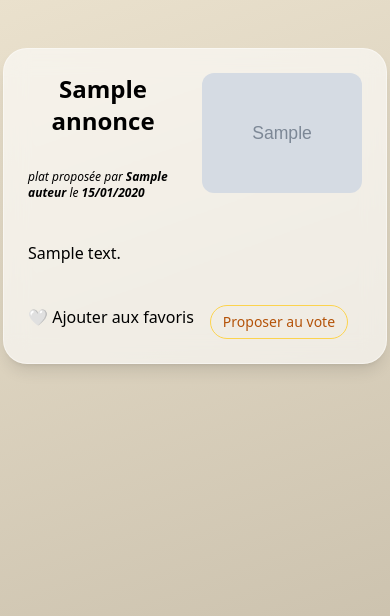
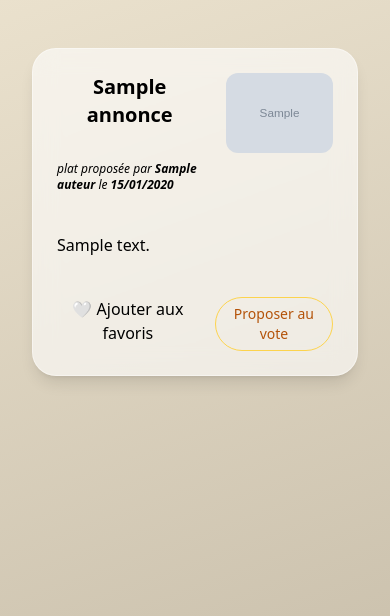
Before and after one commit to Joscrap/site-web-de-6mois--ta-faim-, a Flask app: template templates/annonce_grand.html in a window 390 px wide. Shown: the part 80-696 px from the top of the page. Run offline with Flask 3, Linux system fonts and the light colour scheme; the visitor is signed in with stand-in values (Sample User, id 1); the template is opened without the code that fills it: most values are stand-ins (such as "Sample title", 1, 10 or a date in 2020); grey boxes marked "Sample" are stand-in pictures; some libraries are stand-ins or nearby versions.

Commit message:
modif responsive

```diff
--- a/templates/annonce_grand.html
+++ b/templates/annonce_grand.html
@@ -3,20 +3,20 @@
 {% block content %}
 
 <!-- Structure du bloc d'annonce -->
- <section class="flex justify-center pt-12">
+ <section class="flex justify-center pt-12 px-8">
     <article class="sm:max-w-2xl lg:max-w-3xl xl:max-w-5xl max-w-sm p-6 bg-white/60 border border-white/40 backdrop-blur-md rounded-3xl shadow-lg">
 
         <div class="flex justify-center gap-6">
             <div>
                 <!--titre-->
-                <h2 class="sm:text-3xl lg:text-4xl xl:text-5xl text-2xl text-center pb-2 font-semibold">{{annonce['titre']}}</h2>
+                <h2 class="sm:text-3xl lg:text-4xl xl:text-5xl text-xl text-center pb-2 font-semibold">{{annonce['titre']}}</h2>
 
                 <!--auteur-->
                 <p class="sm:text-sm lg:text-md xl:text-xl text-xs italic pt-6">plat proposée par <b>{{annonce['auteur']}}</b> le <b>{{annonce.date.strftime("%d/%m/%Y") }}</b></p>
             </div>
 
             <!--image de l'annonce-->
-            <img class="sm:max-w-xs lg:max-w-md xl:max-w-lg max-w-40 sm:max-h-40 lg:max-h-70 xl:max-h-80 max-h-30 rounded-xl object-cover" src="{{ annonce.img }}">
+            <img class="sm:max-w-xs lg:max-w-md xl:max-w-lg max-w-26 sm:max-h-40 lg:max-h-70 xl:max-h-80 max-h-20 rounded-xl object-cover" src="{{ annonce.img }}">
         </div>
 
         <!--description-->
```
